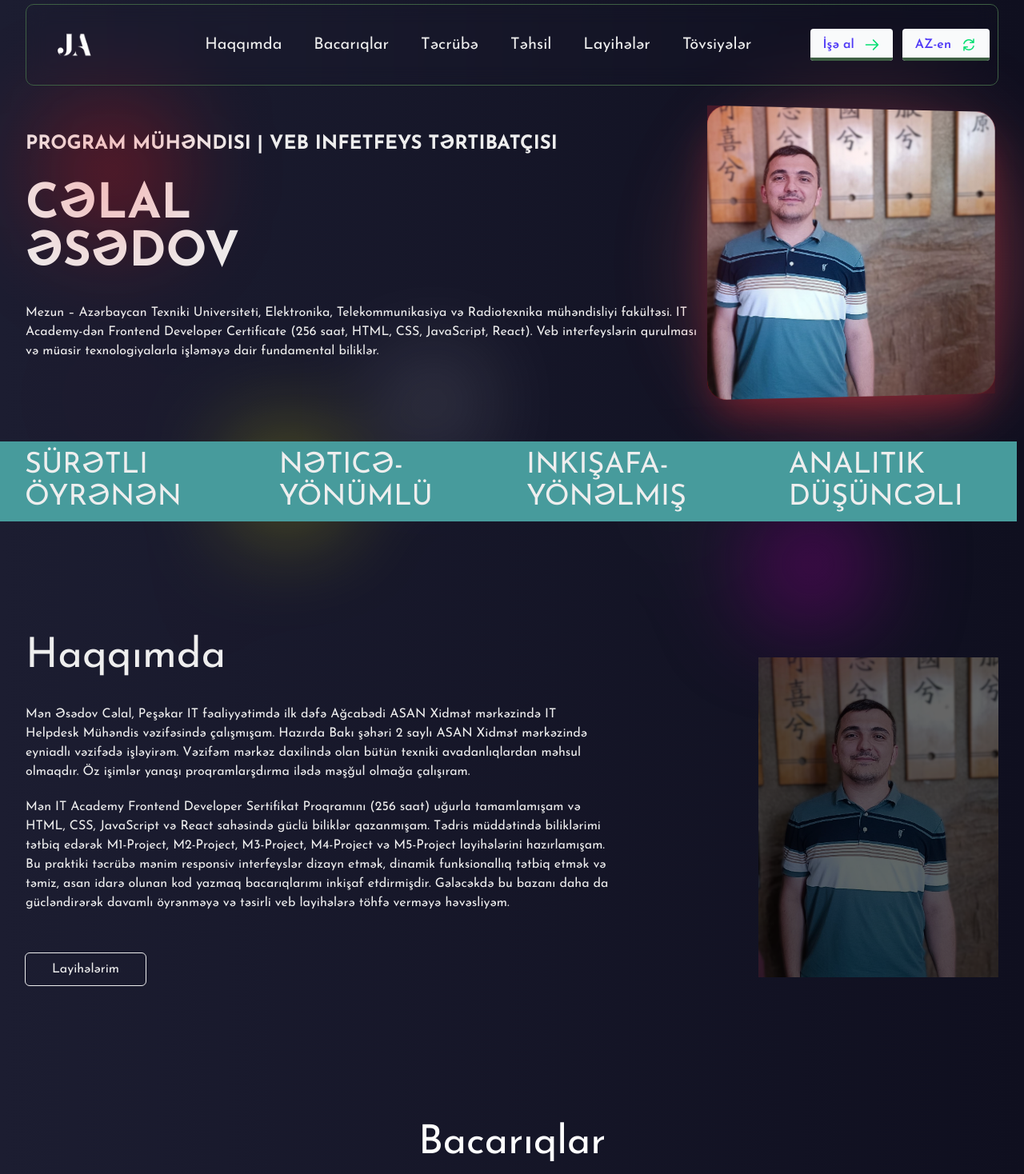
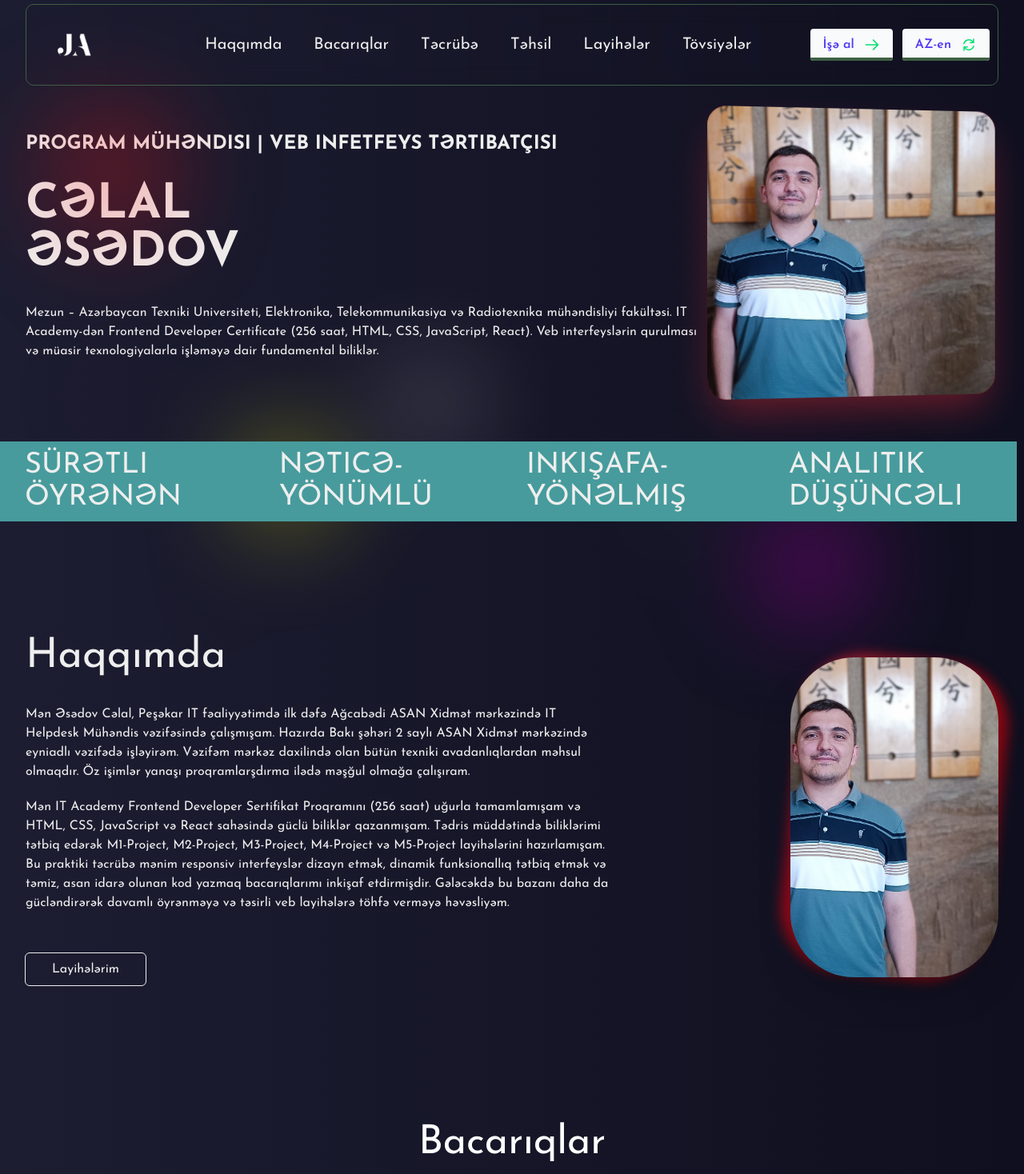
Before and after one commit to EsedovCelal/jalalasadov, a React (Vite) app: page / in a window 1280 px wide. Shown: the top 1468 px of the page at 80% size. Built offline with nearby package versions, Linux system fonts and the light colour scheme.

Commit message:
first image bug fix and change second image design

```diff
--- a/src/container/About_me.jsx
+++ b/src/container/About_me.jsx
@@ -40,12 +40,16 @@ const About_me = () => {
           initial="hidden"
           whileInView="show"
           viewport={{ once: false, amount: 0.7 }}
-          className="flex md:flex-col place-content-around "
+          className="flex md:flex-col  justify-center"
         >
-          <img
-            src={jalalasadov}
-            className="img_about_me object-cover object-left"
-          />
+          <div className="absolute bg-linear-to-br from-red-500 via-red-600 to-red-700 w-[260px] h-[400px] rounded-[80px] rotate-6 blur-sm opacity-60"></div>
+          <div className="relative w-[260px] h-[400px] rounded-[80px] overflow-hidden shadow-2xl">
+            <img
+              src={jalalasadov}
+              alt="jalalasadov"
+              className="w-full h-full object-cover transform hover:scale-105 transition duration-500"
+            />
+          </div>
         </motion.div>
       </div>
     </Element>
--- a/src/container/Home.jsx
+++ b/src/container/Home.jsx
@@ -54,31 +54,15 @@ const Home = () => {
             initial="hidden"
             whileInView="show"
             viewport={{ once: false, amount: 0.7 }}
-          >
-            <div>
-              <div className="relative">
-                <div
-                  className="absolute inset-0"
-                  style={{ animation: "pulse 4s ease-in-out infinite" }}
-                >
-                  <div className="w-96 h-96 bg-red-400 rounded-full blur-3xl opacity-30"></div>
-                </div>
-                <div
             className="relative"
             style={{ animation: "tilt 6s ease-in-out infinite" }}
           >
-                  <div className="md:w-90 md:h-90 w-70 h-70 bg-gradient-to-br from-red-500 via-red-600 to-red-700 rounded-3xl shadow-2xl shadow-red-500/40 overflow-hidden">
+            <div className="md:w-90 md:h-90 w-70 h-70 bg-linear-to-br from-red-500 via-red-600 to-red-700 rounded-3xl shadow-2xl shadow-red-500/40 overflow-hidden">
               <img
                 src={jalalasadov}
                 alt="jalalasadov"
                 className="w-full h-full object-cover"
               />
-                    <div
-                      className="absolute inset-0 bg-gradient-to-br from-red-500/20 via-transparent to-red-900/20"
-                      style={{ animation: "pulse 5s ease-in-out infinite" }}
-                    ></div>
-                  </div>
-                </div>
             </div>
             <style jsx>{`
               @keyframes tilt {
@@ -91,7 +75,6 @@ const Home = () => {
                 }
               }
             `}</style>
-            </div>
           </motion.div>
         </div>
         <Line_Text />
--- a/src/container/ScrollLinks.jsx
+++ b/src/container/ScrollLinks.jsx
@@ -5,7 +5,7 @@ import translations from "../translations";
 const ScrollLinks = ({ color = "#EEEEEE" }) => {
   const language = useSelector((state) => state.language.defaultLanguage);
   const styles = {
-    link: `text-[${color}] ml-10 cursor-pointer text-[1.25rem] relative after:content-[''] after:absolute after:left-0 after:bottom-0 after:w-full after:h-[2px] after:bg-current after:scale-x-0 after:origin-right after:transition-transform after:duration-300 hover:after:scale-x-100 hover:after:origin-left`,
+    link: `text-[${color}] md:ml-10 ml-0 cursor-pointer text-[1.25rem] relative after:content-[''] after:absolute after:left-0 after:bottom-0 after:w-full after:h-[2px] after:bg-current after:scale-x-0 after:origin-right after:transition-transform after:duration-300 hover:after:scale-x-100 hover:after:origin-left`,
   };
   return (
     <>
--- a/src/container/navbar.jsx
+++ b/src/container/navbar.jsx
@@ -29,7 +29,7 @@ const Navbar = () => {
   };
   return (
     <div className="flex justify-center fixed top-0 left-0 w-full z-50 md:px-8 px-2">
-      <div className="w-full mx-auto max-w-[1300px] backdrop-blur-md flex justify-between items-center px-[10px] py-[0] border-[1px] border-[#3E5F44] rounded-[10px] mt-[5px]">
+      <div className="w-full mx-auto max-w-[1300px] backdrop-blur-md flex justify-between items-center px-[10px] py-0 border border-[#3E5F44] rounded-[10px] mt-[5px]">
         <Link to="Home" smooth={true} duration={900}>
           <img src={logo} className="w-[100px] h-[100px] cursor-pointer" />
         </Link>
```
Lines whose indentation alone changed are shown as unchanged.
